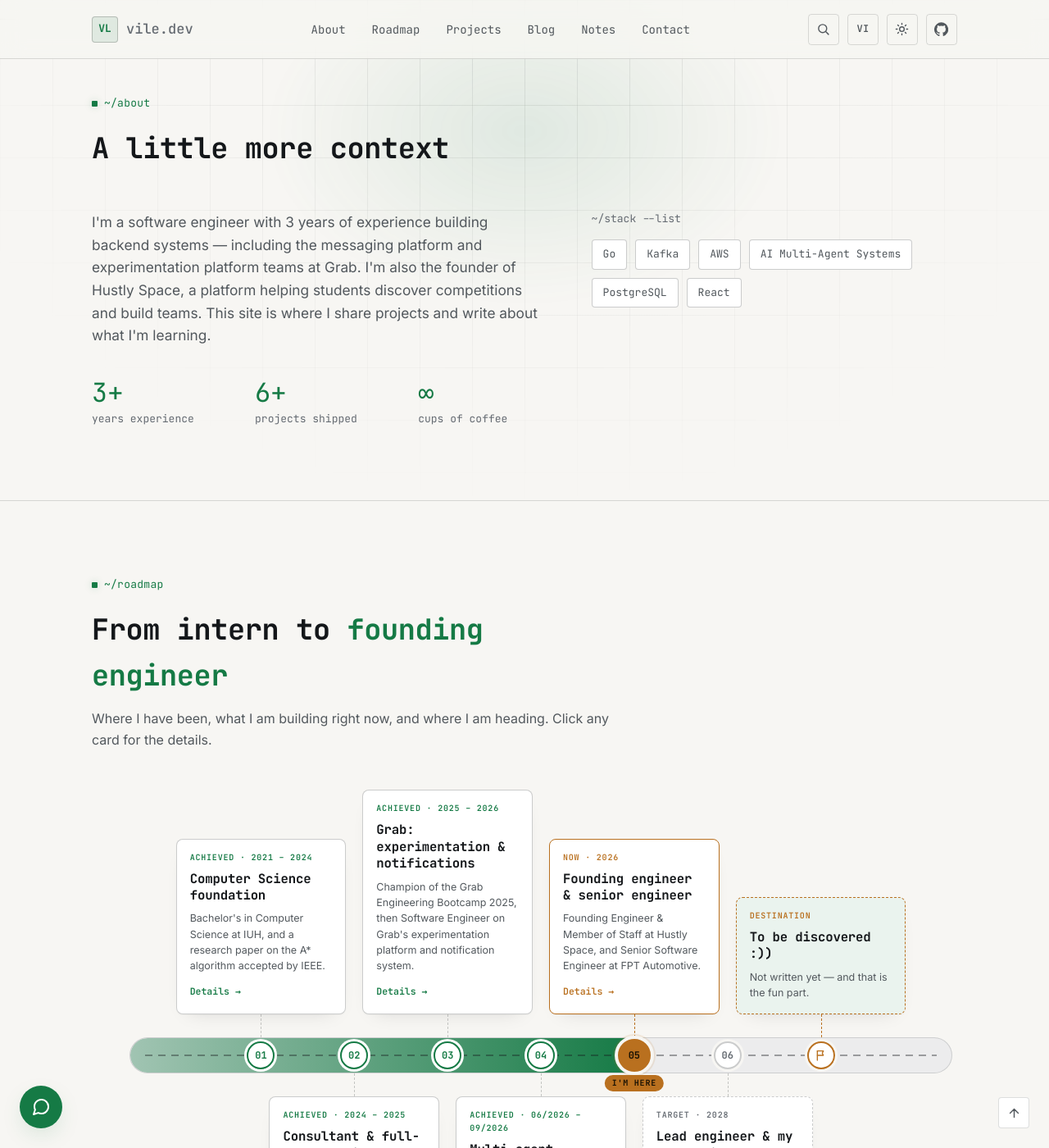
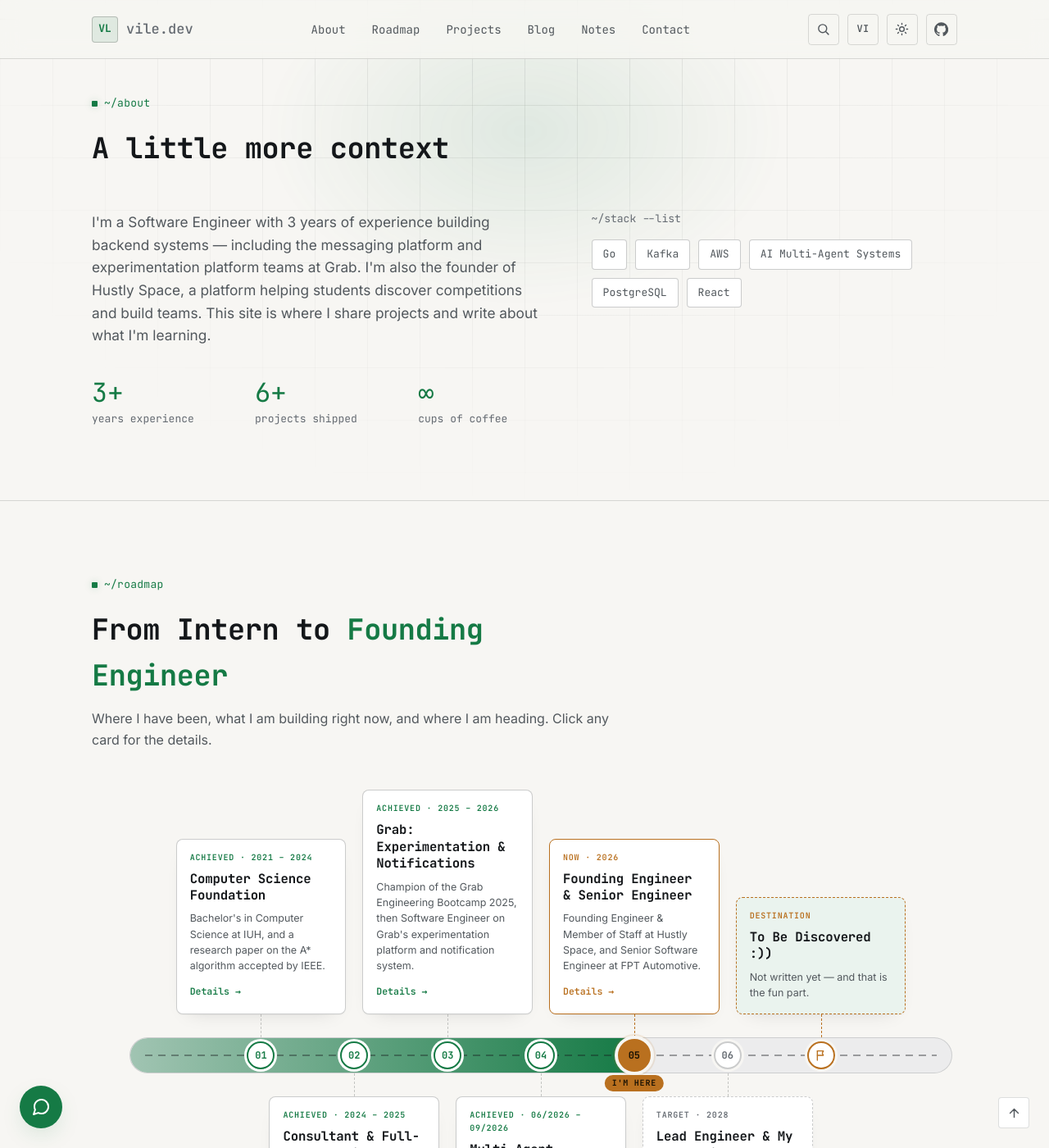
Before and after one commit to vile-blog/vile-blog.github.io, a Jekyll site: the page built from index.html, in a window 1280 px wide and 1400 px high, scrolled down 712 px. Shown: the whole window at 82% size. Built offline with Jekyll 4.4.1, drawn with Linux system fonts in a browser that asks for light colours; some of the changed text lies outside the part shown.

Commit message:
Capitalize role and keyword terms in roadmap and site copy
Title Case for roadmap card titles, dialog headings and the section
heading; capitalize job titles (Software Engineer, Lead Software
Engineer, ...) in the roadmap and the site description/bio.

Co-Authored-By: Claude Sonnet 5.5 <noreply@anthropic.com>

```diff
--- a/_config.yml
+++ b/_config.yml
@@ -1,7 +1,7 @@
 title: Vi Le
 tagline: "Software Engineer — building backend systems & AI agents"
 description: >-
-  Personal site and blog of Vi Le — software engineer, ex-Grab, founder of
+  Personal site and blog of Vi Le — Software Engineer, ex-Grab, founder of
   Hustly Space. Projects, writing, and notes on building software.
 url: "https://vile-blog.github.io"
 # Default share image (OpenGraph / Twitter card) used by jekyll-seo-tag.
@@ -24,7 +24,7 @@ author:
   linkedin: "https://linkedin.com/in/vilecong"
   x: ""
   bio: >-
-    I'm a software engineer with 3 years of experience building backend
+    I'm a Software Engineer with 3 years of experience building backend
     systems — including the messaging platform and experimentation platform
     teams at Grab. I'm also the founder of Hustly Space, a platform helping
     students discover competitions and build teams. This site is where I
--- a/_includes/roadmap.html
+++ b/_includes/roadmap.html
@@ -14,7 +14,7 @@
   <div class="container">
     <div class="section-head reveal">
       <p class="eyebrow">~/roadmap</p>
-      <h2 id="roadmap-heading" class="section-title">{% include t.html en="From intern to <span class='accent-text'>founding engineer</span>" vi="Từ thực tập sinh đến <span class='accent-text'>founding engineer</span>" %}</h2>
+      <h2 id="roadmap-heading" class="section-title">{% include t.html en="From Intern to <span class='accent-text'>Founding Engineer</span>" vi="Từ thực tập sinh đến <span class='accent-text'>Founding Engineer</span>" %}</h2>
       <p class="roadmap-sub">{% include t.html en="Where I have been, what I am building right now, and where I am heading. Click any card for the details." vi="Tôi đã đi qua những đâu, đang xây dựng gì, và đang hướng tới điều gì. Bấm vào từng thẻ để xem chi tiết." %}</p>
     </div>
 
```
Also changed, not shown: _data/roadmap.yml (+26 -26 lines).
